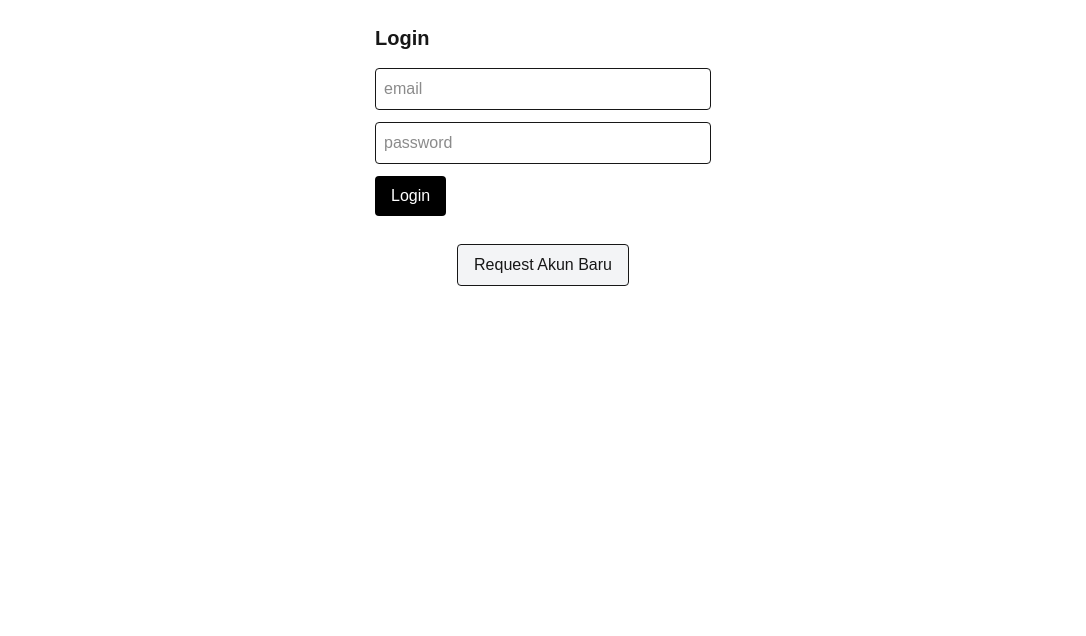
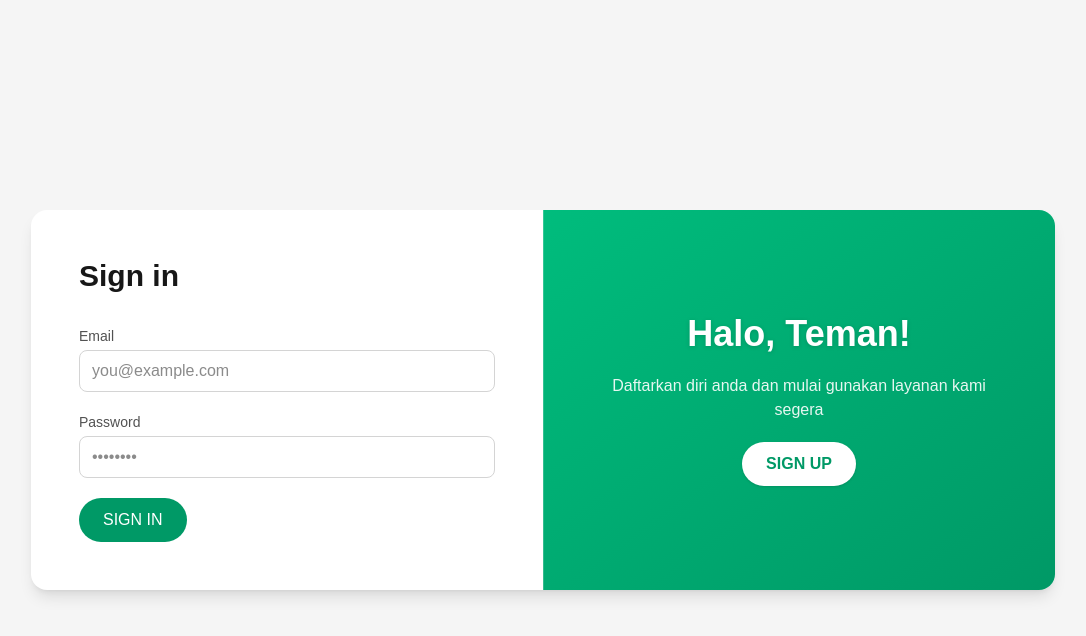
Before and after one commit to eric16644-lang/kas-pemuda, a Next.js app: page /login in a window 1280 px wide. Shown: the top 636 px of the page, without its empty margins (97-1183 px from the left). Built offline with nearby package versions, Linux system fonts and the light colour scheme; no server answers.

Commit message:
feat(login): redesign UI, remove social icons & forgot password text, add signup panel

```diff
--- a/src/app/login/page.tsx
+++ b/src/app/login/page.tsx
@@ -1,4 +1,6 @@
+// src/app/login/page.tsx
 'use client'
+
 import { useCallback, useEffect, useState } from 'react'
 import { useRouter } from 'next/navigation'
 import { supabaseBrowser } from '@/lib/supabaseBrowser'
@@ -6,66 +8,122 @@ import { supabaseBrowser } from '@/lib/supabaseBrowser'
 export default function LoginPage() {
   const router = useRouter()
   const supabase = supabaseBrowser()
+
   const [email, setEmail] = useState('')
   const [password, setPassword] = useState('')
-  const [msg, setMsg] = useState<string | null>(null)
   const [loading, setLoading] = useState(false)
+  const [error, setError] = useState<string | null>(null)
 
-  const redirectByRole = useCallback(async () => {
-    const { data: { user } } = await supabase.auth.getUser()
-    if (!user) return
-    const { data: profile } = await supabase
+  // Jika sudah login, alihkan sesuai role
+  const redirectByRole = useCallback(
+    async (userId: string) => {
+      const { data, error } = await supabase
         .from('users')
         .select('role')
-      .eq('id', user.id)
-      .single()
-    if (profile?.role === 'ADMIN' || profile?.role === 'TREASURER') {
-      router.replace('/admin')
-    } else {
+        .eq('id', userId)
+        .maybeSingle()
+
+      if (error) {
+        // fallback ke /kas bila gagal baca role
         router.replace('/kas')
+        return
       }
-  }, [router, supabase])
+
+      const role = data?.role ?? 'MEMBER'
+      if (role === 'ADMIN' || role === 'TREASURER') router.replace('/admin')
+      else router.replace('/kas')
+    },
+    [router, supabase]
+  )
 
   useEffect(() => {
     ;(async () => {
       const { data } = await supabase.auth.getSession()
-      if (data.session) await redirectByRole()
+      const uid = data.session?.user.id
+      if (uid) await redirectByRole(uid)
     })()
   }, [redirectByRole, supabase])
 
-  const onSubmit = async (e: React.FormEvent) => {
+  async function onSubmit(e: React.FormEvent) {
     e.preventDefault()
-    setMsg(null)
+    setError(null)
     setLoading(true)
-    const { error } = await supabase.auth.signInWithPassword({ email, password })
+    const { data, error } = await supabase.auth.signInWithPassword({ email, password })
     setLoading(false)
-    if (error) setMsg(`❌ ${error.message}`)
-    else await redirectByRole()
+
+    if (error) {
+      setError(error.message || 'Login gagal')
+      return
+    }
+    const uid = data.user?.id
+    if (uid) await redirectByRole(uid)
   }
 
   return (
-    <div className="max-w-sm mx-auto p-6">
-      <h1 className="text-xl font-semibold mb-4">Login</h1>
-      <form onSubmit={onSubmit} className="space-y-3">
-        <input className="w-full border p-2 rounded" placeholder="email"
-               value={email} onChange={(e)=>setEmail(e.target.value)} />
-        <input className="w-full border p-2 rounded" type="password" placeholder="password"
-               value={password} onChange={(e)=>setPassword(e.target.value)} />
-        <button className="bg-black text-white px-4 py-2 rounded" type="submit" disabled={loading}>
-          {loading ? 'Masuk…' : 'Login'}
+    <div className="min-h-screen flex items-center justify-center px-4 py-8 bg-neutral-100 dark:bg-neutral-900">
+      <div className="w-full max-w-5xl overflow-hidden rounded-2xl shadow-lg bg-white dark:bg-neutral-800">
+        <div className="grid grid-cols-1 md:grid-cols-2">
+          {/* LEFT: Sign in form */}
+          <div className="p-8 md:p-12">
+            <h1 className="text-3xl font-bold text-neutral-900 dark:text-white">Sign in</h1>
+
+            <form onSubmit={onSubmit} className="mt-8 space-y-5">
+              <div>
+                <label className="block text-sm text-neutral-600 dark:text-neutral-300 mb-1">Email</label>
+                <input
+                  type="email"
+                  value={email}
+                  onChange={(e) => setEmail(e.target.value)}
+                  required
+                  className="w-full rounded-lg border border-neutral-300 dark:border-neutral-600 bg-white dark:bg-neutral-800 text-neutral-900 dark:text-neutral-100 px-3 py-2 outline-none focus:ring-2 focus:ring-emerald-500"
+                  placeholder="you@example.com"
+                />
+              </div>
+
+              <div>
+                <label className="block text-sm text-neutral-600 dark:text-neutral-300 mb-1">Password</label>
+                <input
+                  type="password"
+                  value={password}
+                  onChange={(e) => setPassword(e.target.value)}
+                  required
+                  className="w-full rounded-lg border border-neutral-300 dark:border-neutral-600 bg-white dark:bg-neutral-800 text-neutral-900 dark:text-neutral-100 px-3 py-2 outline-none focus:ring-2 focus:ring-emerald-500"
+                  placeholder="••••••••"
+                />
+              </div>
+
+              {error && <p className="text-sm text-red-600">{error}</p>}
+
+              <button
+                disabled={loading}
+                className="w-full md:w-auto inline-flex items-center justify-center gap-2 rounded-full px-6 py-2.5 bg-emerald-600 hover:bg-emerald-700 text-white font-medium disabled:opacity-60"
+              >
+                {loading ? 'Memproses…' : 'SIGN IN'}
               </button>
-        <div className="flex flex-col items-center gap-3 mt-4">
+            </form>
+          </div>
+
+          {/* RIGHT: Invitation panel */}
+          <div className="relative flex items-center justify-center p-10 md:p-12 bg-gradient-to-br from-emerald-500 to-emerald-600 text-white">
+            <div className="max-w-sm text-center space-y-5">
+              <h2 className="text-3xl md:text-4xl font-extrabold drop-shadow-sm">Halo, Teman!</h2>
+              <p className="text-white/90">
+                Daftarkan diri anda dan mulai gunakan layanan kami segera
+              </p>
               <button
                 onClick={() => router.push('/request')}
-    className="px-4 py-2 rounded border bg-gray-100 hover:bg-gray-200"
+                className="mx-auto inline-flex items-center justify-center rounded-full bg-white text-emerald-600 hover:bg-neutral-100 font-semibold px-6 py-2.5 shadow"
+                aria-label="Sign up"
               >
-    Request Akun Baru
+                SIGN UP
               </button>
             </div>
 
-      </form>
-      {msg && <p className="mt-3 text-sm">{msg}</p>}
+            {/* separator on small screens (optional aesthetic) */}
+            <div className="hidden md:block absolute left-0 top-0 bottom-0 w-px bg-white/20" />
           </div>
-
+        </div>
+      </div>
+    </div>
   )
 }
```
Lines whose indentation alone changed are shown as unchanged.
